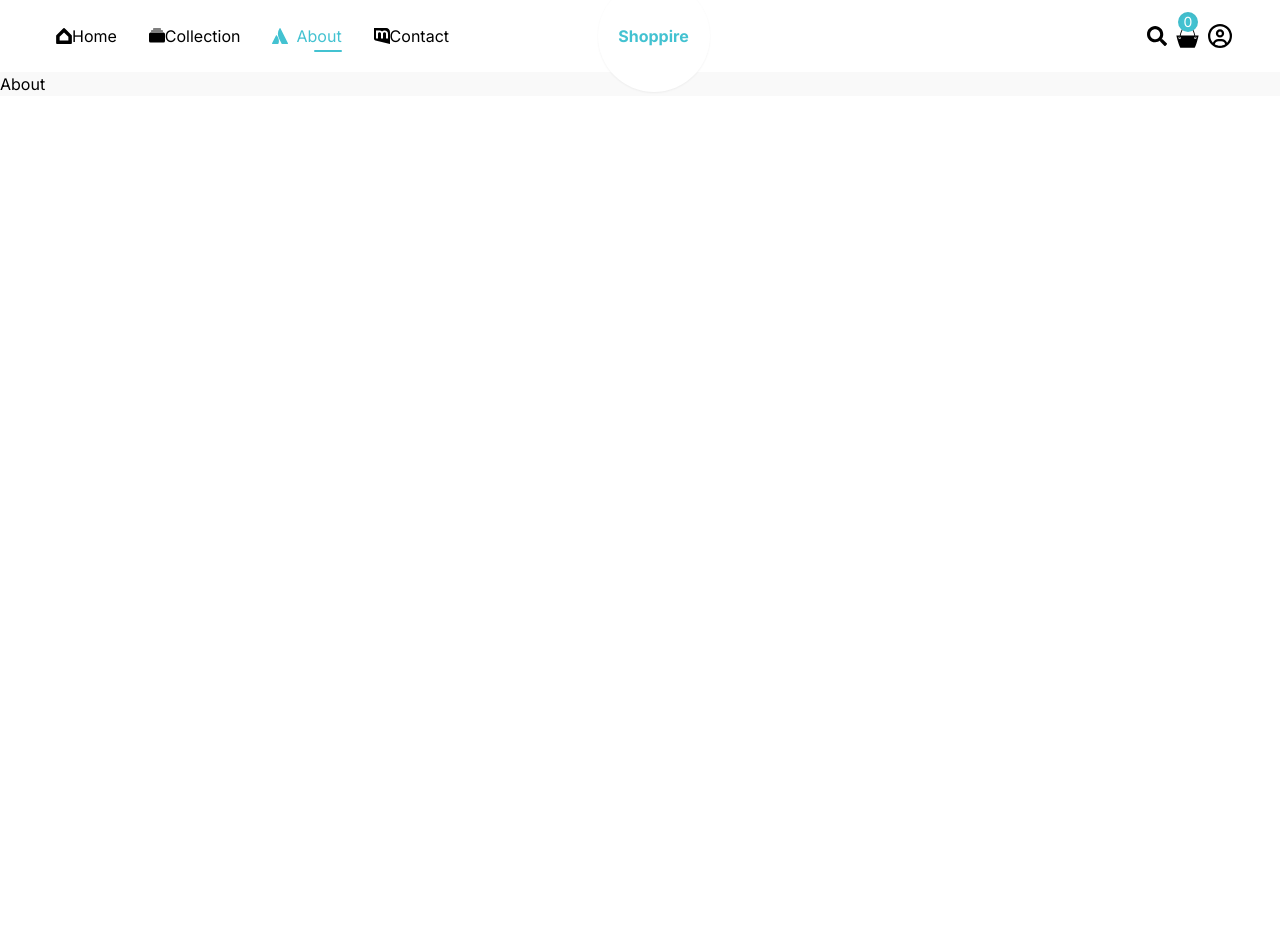
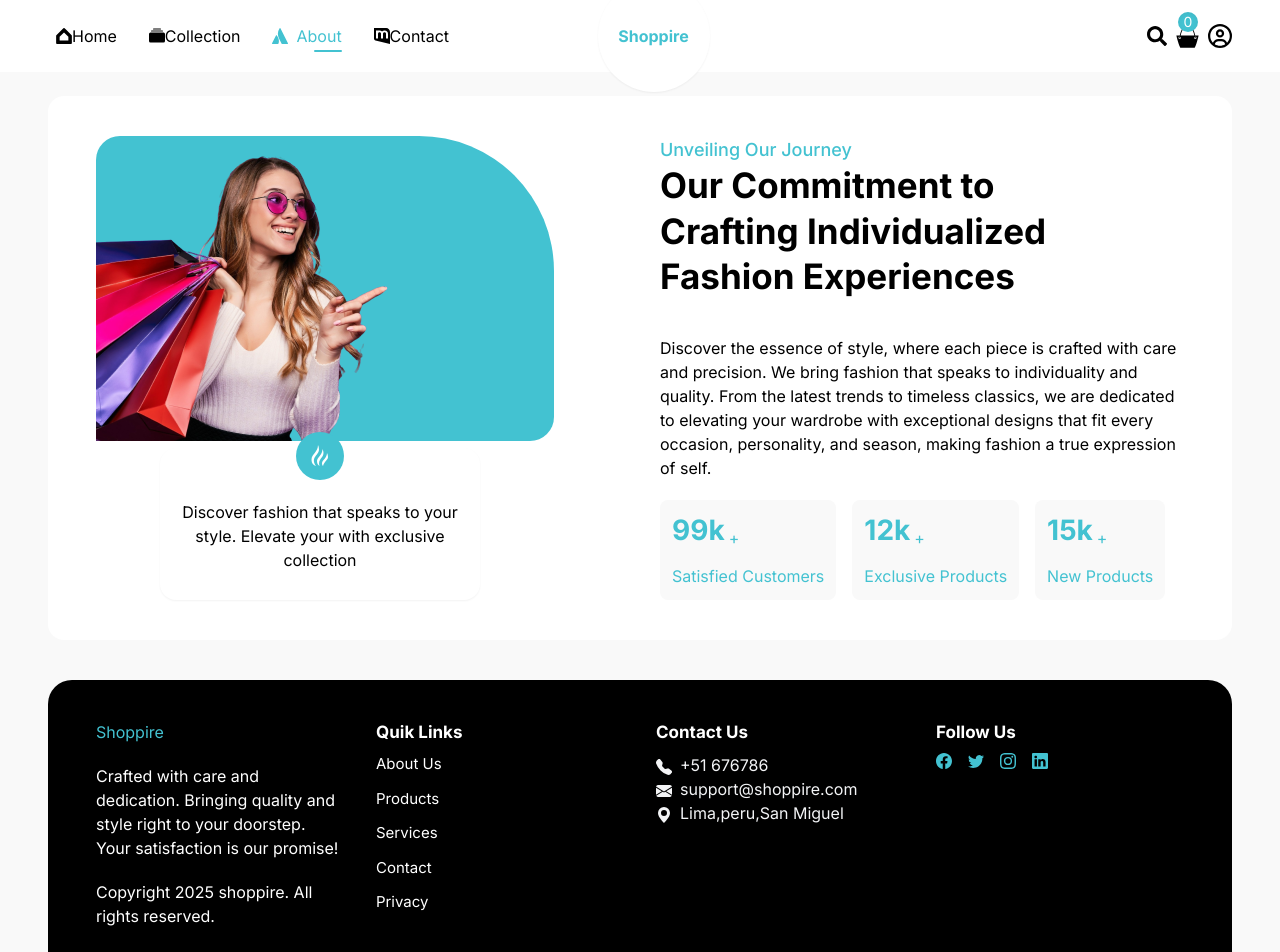
Before and after one commit to MARIOUCSS/CommerceShop, a React (Vite) app in the folder Proyectos de Empresas/ShopCommerce/Frontend/Commerce/: page /about in a window 1280 px wide. Shown: the top 952 px of the page. Before the commit the page ends 800 px from the top, so only its background shows below. Built offline with nearby package versions, Linux system fonts and the light colour scheme.

Commit message:
Modificacion del about

```diff
--- /dev/null
+++ b/Proyectos de Empresas/ShopCommerce/Frontend/Commerce/src/Components/Footer.jsx
@@ -0,0 +1,100 @@
+import {
+  BsEnvelopeFill,
+  BsFacebook,
+  BsGeoAltFill,
+  BsInstagram,
+  BsLinkedin,
+  BsTelephoneFill,
+  BsTwitter,
+} from "react-icons/bs";
+import { Link } from "react-router-dom";
+
+function Footer() {
+  return (
+    <footer className="mx-auto max-w-[1440px] px-6 lg:px-12 mt-10">
+      <div className="mx-auto max-w-[1440px] px-6 lg:px-12 mt-10 bg-black text-white py-10 rounded-tr-3xl rounded-tl-3xl">
+        <div className="container mx-auto grid grid-cols-1 md:grid-cols-4 gap-8">
+          {/* Logo */}
+          <div>
+            <Link to={"/"}>
+              <h4 className="bold-24 text-secondary">Shoppire</h4>
+            </Link>
+            <p className="text-white mt-5">
+              Crafted with care and dedication. Bringing quality and style right
+              to your doorstep. Your satisfaction is our promise!
+            </p>
+            <p className="text-white mt-5">
+              Copyright 2025 shoppire. All rights reserved.
+            </p>
+          </div>
+          <div className="">
+            <h4 className="text-[16px] md:text-[17px] mb-2 font-bold">
+              Quik Links
+            </h4>
+            <ul className="space-y-3 text-[15px] font-[400]">
+              <li className="text-gray-10">
+                <a href="">About Us</a>
+              </li>
+              <li className="text-gray-10">
+                <a href="">Products</a>
+              </li>
+              <li className="text-gray-10">
+                <a href="">Services</a>
+              </li>
+              <li className="text-gray-10">
+                <a href="">Contact</a>
+              </li>
+              <li className="text-gray-10">
+                <a href="">Privacy</a>
+              </li>
+            </ul>
+          </div>
+          <div>
+            <h4 className="text-[16px] md:text-[17px] mb-2 font-bold">
+              Contact Us
+            </h4>
+            <p className="text-gray-100">
+              <BsTelephoneFill className="inline-block mr-2" />
+              +51 676786
+            </p>
+            <p className="text-gray-100">
+              <BsEnvelopeFill className="inline-block mr-2" />
+              support@shoppire.com
+            </p>
+            <p className="text-gray-100">
+              <BsGeoAltFill className="inline-block mr-2" />
+              Lima,peru,San Miguel
+            </p>
+          </div>
+          <div>
+            <h4 className="text-[16px] md:text-[17px] mb-2 font-bold">
+              Follow Us
+            </h4>
+            <div className="flex space-x-4 text-secondary">
+              <a href="#">
+                <BsFacebook />
+              </a>
+              <a href="#">
+                <BsTwitter />
+              </a>
+              <a href="#">
+                <BsInstagram />
+              </a>
+              <a href="#">
+                <BsLinkedin />
+              </a>
+            </div>
+          </div>
+        </div>
+        {/* /// */}
+        <div className="mt-10">
+          <p>
+            Powered by <a href="#">Shoppire Team</a>
+          </p>
+        </div>
+      </div>
+    </footer>
+  );
+}
+
+export default Footer;
--- a/Proyectos de Empresas/ShopCommerce/Frontend/Commerce/src/Components/Hero.jsx
+++ b/Proyectos de Empresas/ShopCommerce/Frontend/Commerce/src/Components/Hero.jsx
@@ -3,20 +3,27 @@ import { Link } from "react-router-dom";
 
 function Hero() {
   return (
-    <section className="mx-auto max-w-[1440px] px-6 lg:px-12 mb-6 xl:mb-14">
+    <section className="mx-auto max-w-[1440px] px-6 lg:px-12 mt-8 mb-16">
       <div className="mx-auto max-w-[1440px] px-6 lg:px-12 bg-hero bg-cover bg-center bg-no-repeat h-[736px] w-full rounded-tl-3xl rounded-tr-3xl  mt-6">
-        <div>
-          <h5>
+        <div className="relative max-w-[777px] top-48">
+          <h5 className="flex items-baseline gap-x-2 uppercase text-secondary medium-22">
             MODERN COLLECTION
             <BsFire />
           </h5>
-          <h1>Elevate your Look with every click shop today</h1>
-          <p>
+          <h1 className="max-w-[611px] text-3xl ">
+            Elevate your Look with every click shop today
+          </h1>
+          <p className="pl-2  mt-6 mb-8 max-w-lg">
             Discover quality and style with our premiun collection Shop
             confidently for unique ,fashionable that elevate your wardrobel
           </p>
-          <div>
-            <Link>Latest Products</Link>
+          <div className="flex gap-2 sm:gap-6 mt-14">
+            <Link className="medium-14 bg-tertiary text-white px-7 py-3 rounded-lg ">
+              Latest Products
+            </Link>
+            <Link className="medium-14 bg-secondary text-white px-7 py-3 rounded-lg">
+              Popular Products
+            </Link>
           </div>
         </div>
       </div>
--- a/Proyectos de Empresas/ShopCommerce/Frontend/Commerce/src/Pages/About.jsx
+++ b/Proyectos de Empresas/ShopCommerce/Frontend/Commerce/src/Pages/About.jsx
@@ -1,5 +1,76 @@
+import aboutImg from "../assets/about.png";
+import { RiBlazeLine } from "react-icons/ri";
+import Footer from "../Components/Footer";
 function About() {
-  return <div>About</div>;
+  const statistics = [
+    { label: "Satisfied Customers", value: 99 },
+    { label: "Exclusive Products", value: 12 },
+    { label: "New Products", value: 15 },
+  ];
+  return (
+    <>
+      <section className="mx-auto max-w-[1440px] px-6 lg:px-12">
+        <div className="mx-auto max-w-[1440px] px-6 lg:px-12 py-10 bg-white rounded-2xl my-6">
+          <div className="flex flex-col xl:flex-row gap-10 ">
+            {/* container */}
+            {/* // <div> */}
+            {/* left side */}
+            <div className="flex-1 relative">
+              <div className="bg-secondary rounded-3xl rounded-tr-[135px] w-[458px]">
+                <img src={aboutImg} alt="" />{" "}
+              </div>
+              <div className="bg-white absolute bottom-0  flex items-center justify-center left-16 rounded-2xl p-4 max-w-xs flex-col shadow-sm">
+                <span className="relative bottom-8 p-3 text-white h-12 w-12 flex items-center rounded-full bg-secondary">
+                  <RiBlazeLine className="text-2xl" />
+                </span>
+                <p className="text-center relative bottom-3">
+                  Discover fashion that speaks to your style. Elevate your with
+                  exclusive collection
+                </p>
+              </div>
+            </div>
+            {/* Right sile */}
+            <div className="flex-1 flex  flex-col justify-center">
+              <span className="text-[18px] font-[500] text-secondary">
+                Unveiling Our Journey
+              </span>
+              <h2 className=" max-w-[472px] leading-tight md:text-[35px] md:leading-[1.3] mb-4 font-bold">
+                Our Commitment to Crafting Individualized Fashion Experiences
+              </h2>
+              <p className="py-5">
+                Discover the essence of style, where each piece is crafted with
+                care and precision. We bring fashion that speaks to
+                individuality and quality. From the latest trends to timeless
+                classics, we are dedicated to elevating your wardrobe with
+                exceptional designs that fit every occasion, personality, and
+                season, making fashion a true expression of self.
+              </p>
+              {/* {statistics} */}
+              <div className="flex flex-wrap gap-4">
+                {statistics.map((Static, index) => (
+                  <div
+                    key={index}
+                    className="bg-primary text-secondary p-3 rounded-lg"
+                  >
+                    <div className="flex items-center gap-1">
+                      <div className="text-[24px] leading-tight md:text-[28px] md:leading-[1.3] mb-4 font-bold">
+                        {Static.value}k
+                      </div>
+                      <h4 className="bold-22">+</h4>
+                    </div>
+                    <p>{Static.label}</p>
+                  </div>
+                ))}
+              </div>
+            </div>
+            {/* </div> */}
+          </div>
+        </div>
+      </section>
+      <Footer />
+    </>
+    // @apply mx-auto max-w-[1440px] px-6 lg:px-12;
+  );
 }
 
 export default About;
--- a/Proyectos de Empresas/ShopCommerce/Frontend/Commerce/src/Pages/Home.jsx
+++ b/Proyectos de Empresas/ShopCommerce/Frontend/Commerce/src/Pages/Home.jsx
@@ -1,7 +1,13 @@
+import Footer from "../Components/Footer";
 import Hero from "../Components/Hero";
 
 function Home() {
-  return <Hero />;
+  return (
+    <>
+      <Hero />
+      <Footer />
+    </>
+  );
 }
 
 export default Home;
--- a/Proyectos de Empresas/ShopCommerce/Frontend/Commerce/tailwind.config.js
+++ b/Proyectos de Empresas/ShopCommerce/Frontend/Commerce/tailwind.config.js
@@ -6,6 +6,7 @@ export default {
       colors: {
         primary: "#f9f9f9",
         secondary: "#43c2d1",
+        tertiary: "#404040",
       },
       backgroundImage: {
         hero: "url(/src/assets/bg.png)",
```
Also changed, not shown: Proyectos de Empresas/ShopCommerce/Frontend/Commerce/src/assets/about.png (added).
